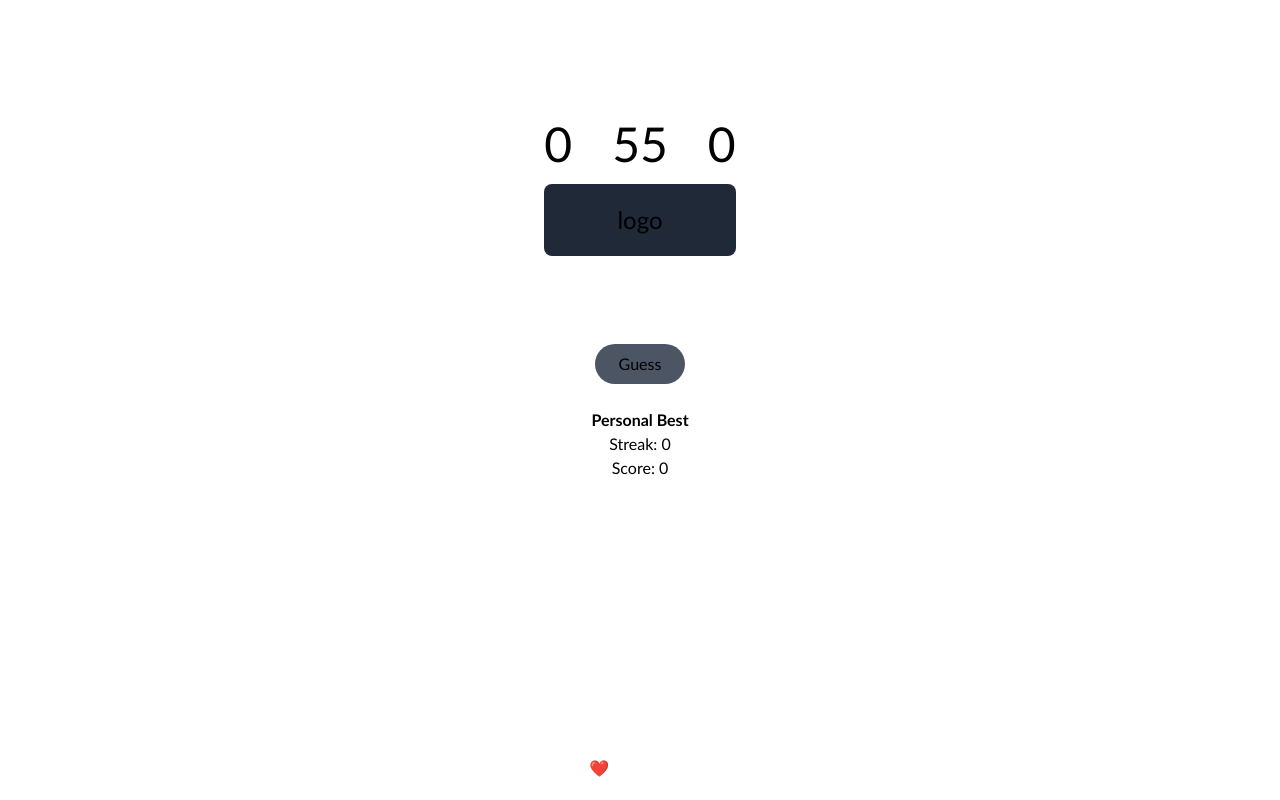
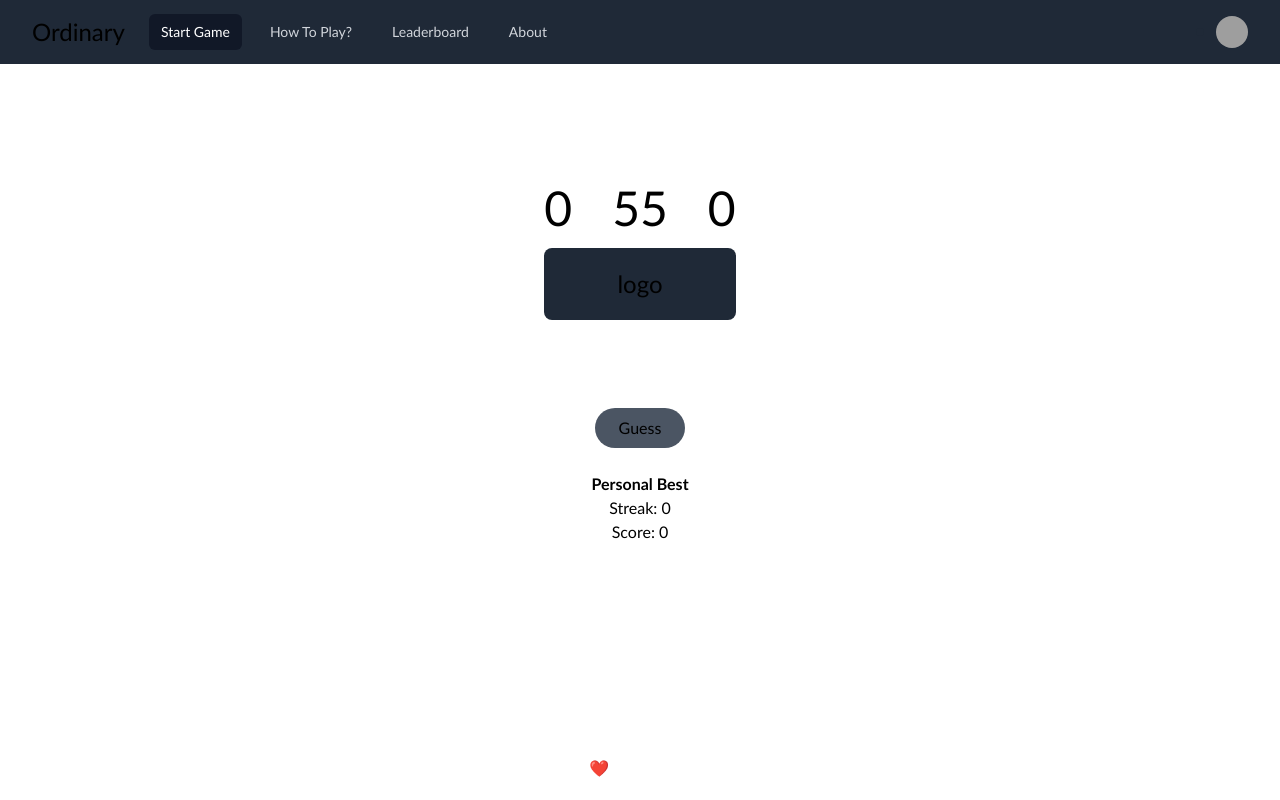
Before and after one commit to tpcav/ordinary, a Next.js app: page /game in a window 1280 px wide. Built offline with nearby package versions, Linux system fonts and the light colour scheme; grey boxes are pictures that could not be loaded.

Commit message:
imported Navbar fix

```diff
--- a/pages/game.tsx
+++ b/pages/game.tsx
@@ -1,6 +1,8 @@
 import { useState, useEffect } from "react";
 import Link from "next/link";
 import React from "react";
+
+import Navbar from "../app/dashboard/Navbar";
 
 const words = ["ache",
 "acid",
@@ -1148,6 +1150,8 @@ function Game() {
 
     <div className="overflow-hidden h-screen">
 
+      <Navbar/>
+
       <div className="overflow-hidden grid py-20 m-10 place-items-center overflow-y-hidden">
         {!gameOver ? (
           <>
--- a/pages/index.tsx
+++ b/pages/index.tsx
@@ -1,6 +1,8 @@
 import Head from 'next/head'
 import Link from 'next/link'
 import { useState, useEffect } from "react";
+
+import Navbar from "../app/dashboard/Navbar";
 
 export default function Example() {
 
@@ -22,6 +24,8 @@ export default function Example() {
         <title>Home | Ordinary</title>
         <meta name="description" content="Word guessing game testing your ABCs."></meta>
       </Head>
+
+      <Navbar/>
 
       <main className='overflow-hidden flex flex-col items-center justify-center h-screen overflow-y-hidden pb-64'>
         <div className='overflow-hidden flex flex-col justify-center items-center overflow-y-hidden'>
```
